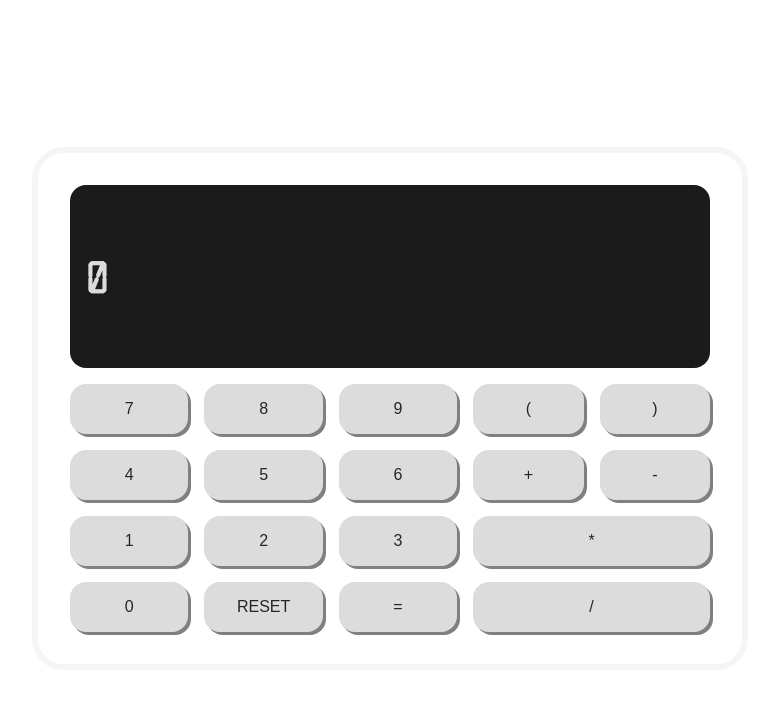
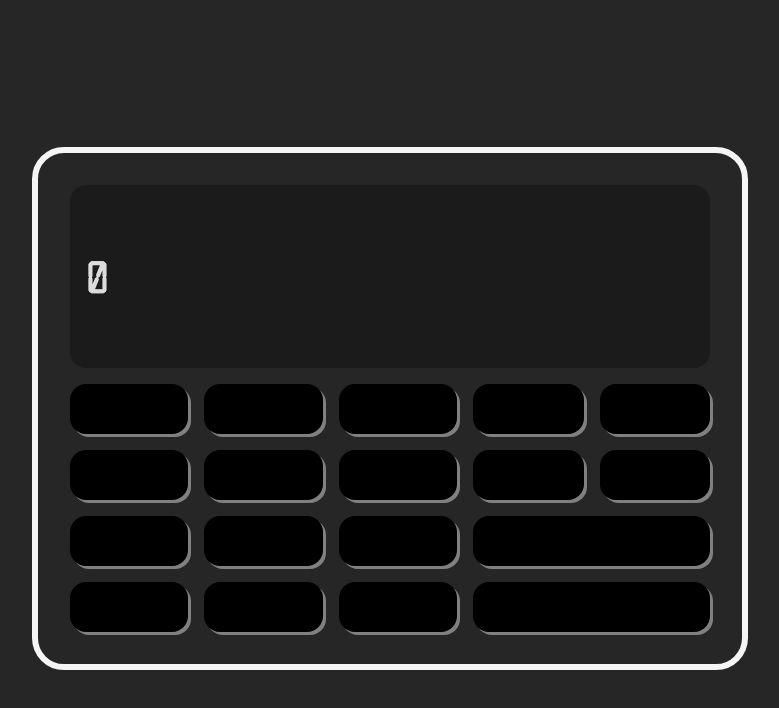
Before and after one commit to alcalde95/challenges_personal, a React (Vite) app: page / in a window 1280 px wide. Shown: the top 708 px of the page, without its empty margins (250-1029 px from the left). Built offline with nearby package versions, Linux system fonts and the light colour scheme.

Commit message:
toqueteando css :D

```diff
--- a/src/components/Button/styles.module.css
+++ b/src/components/Button/styles.module.css
@@ -1,5 +1,5 @@
 .btns {
-    background-color: gainsboro;
+    background-color: rgb(0, 0, 0);
     border-radius: 1rem;
     padding: 1rem;
     box-shadow: 3px 3px gray;
--- a/src/index.css
+++ b/src/index.css
@@ -1,3 +1,3 @@
 html {
-   color:rgb(39, 38, 38);
+    background-color:rgb(39, 38, 38);
   }
```
